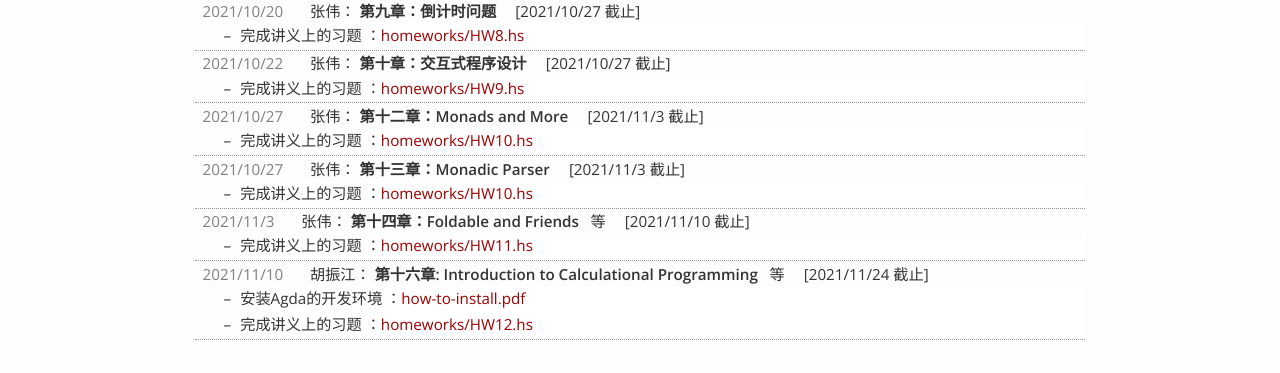
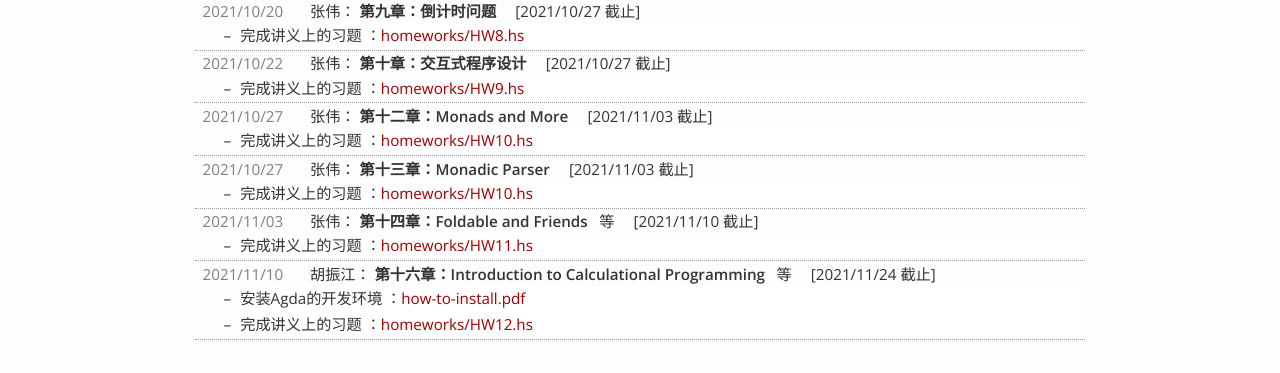
Before and after one commit to zhenjiang888/FP, a Jekyll site: the page built from 2021/assignments.md, in a window 1280 px wide. Shown: the part 755-1128 px from the top of the page. Built offline with Jekyll 4.4.1, drawn with Linux system fonts in a browser that asks for light colours; nearby versions of some CDN libraries.

Commit message:
fix date alignment

```diff
--- a/_data/_2021.yaml
+++ b/_data/_2021.yaml
@@ -111,7 +111,7 @@ lectures:
     descriptions:
     - text: 完成讲义上的习题
       link: homeworks/HW10.hs
-    due: 2021/11/3
+    due: 2021/11/03
 - teacher: 张伟
   date: 2021/10/27
   slides:
@@ -121,9 +121,9 @@ lectures:
     descriptions:
     - text: 完成讲义上的习题
       link: homeworks/HW10.hs
-    due: 2021/11/3
+    due: 2021/11/03
 - teacher: 张伟
-  date: 2021/11/3
+  date: 2021/11/03
   slides:
   - title: "第十四章：Foldable and Friends"
     link: ch14.pdf
@@ -135,14 +135,14 @@ lectures:
       link: homeworks/HW11.hs
     due: 2021/11/10
 - teacher: 张伟
-  date: 2021/11/5
+  date: 2021/11/05
   slides:
   - title: "函数式编程思想在其他编程语言中的应用"
     link: FP in other lang V0.1.pdf
 - teacher: 胡振江
   date: 2021/11/10
   slides:
-  - title: "第十六章: Introduction to Calculational Programming"
+  - title: "第十六章：Introduction to Calculational Programming"
     link: program-calculation-intro.pdf
   - title: "第十七章：Agda的基本概念(1)"
     link: Agda1.pdf
```
